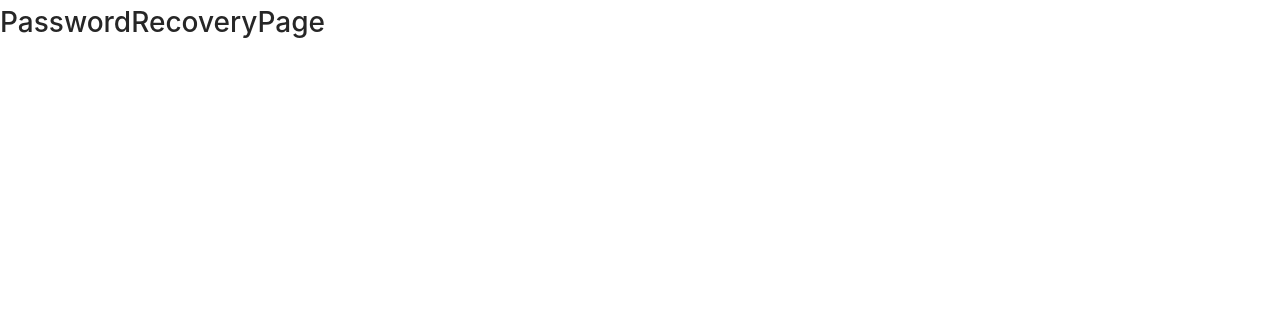
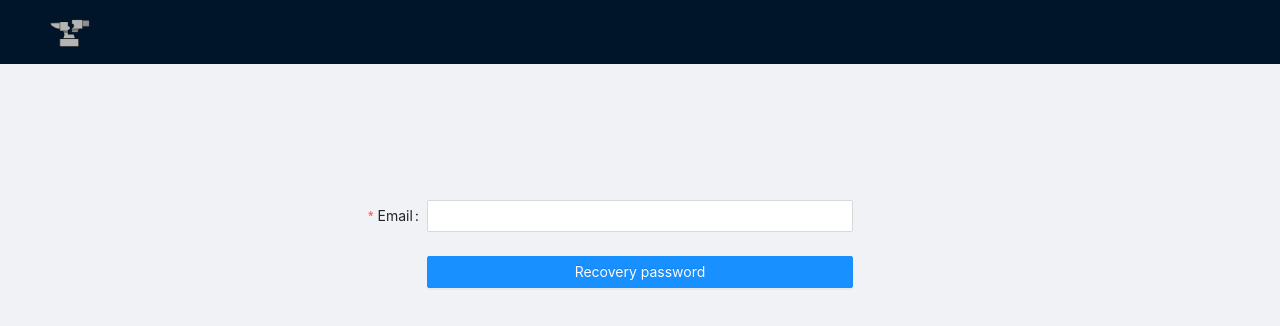
Before and after one commit to wolmeister/bigorna, a React (Vite) app in the folder web/: page /password-recovery in a window 1280 px wide. Shown: the top 326 px of the page. Built offline with nearby package versions, Linux system fonts and the light colour scheme.

Commit message:
Password recovery

```diff
--- a/web/src/modules/auth/pages/PasswordRecoveryPage.tsx
+++ b/web/src/modules/auth/pages/PasswordRecoveryPage.tsx
@@ -1,3 +1,99 @@
+import { ReactNode, useState } from 'react';
+import { Form, Input, Button, Layout, Menu } from 'antd';
+import './styles.css';
+import { Content, Header } from 'antd/lib/layout/layout';
+import { useNavigate } from 'react-router-dom';
+import { userService } from './userService';
+
+import { notification } from 'antd';
+import { LoadingOutlined, WarningTwoTone, ExclamationCircleTwoTone } from '@ant-design/icons';
+
+const antIcon = <LoadingOutlined style={{ fontSize: 25 }} spin />;
+
 export function PasswordRecoveryPage() {
-  return <h1>PasswordRecoveryPage</h1>;
+  const navigate = useNavigate(); //
+  const [isOnRequest, setisOnRequest] = useState(false);
+
+  const openNotification = (placement: any, message: string, icon: ReactNode) => {
+    notification.info({
+      message,
+      description: '',
+      placement,
+      duration: 2,
+      icon: icon,
+    });
+  };
+
+  const onFinish = async (values: any) => {
+    setisOnRequest(true);
+    try {
+      const userInfos = await new userService().passwordRecovery(values.email);
+      openNotification(
+        'bottomRight',
+        'An email has been sent to your account with a new password',
+        <ExclamationCircleTwoTone twoToneColor="#0000ff " />
+      );
+      console.log(userInfos);
+    } catch (error) {
+      openNotification(
+        'bottomRight',
+        'There is not even an account linked to this email',
+        <WarningTwoTone twoToneColor="#FF0000" />
+      );
+    }
+    setisOnRequest(false);
+    console.log('Success:', values);
+  };
+
+  const onFinishFailed = (errorInfo: any) => {
+    console.log('Failed:', errorInfo);
+  };
+
+  return (
+    <Layout style={{ height: '100%' }}>
+      <Header style={{ position: 'fixed', zIndex: 1, width: '100%' }}>
+        <div className="logo">
+          <a href="/">
+            <img width={40} src="/favicon.png" />
+          </a>
+        </div>
+        <Menu theme="dark" mode="horizontal"></Menu>
+      </Header>
+      <Content className="site-layout" style={{ padding: '0 0px', marginTop: 200 }}>
+        <Form
+          className="login_form"
+          name="login_form"
+          labelCol={{ span: 8 }}
+          wrapperCol={{ span: 8 }}
+          initialValues={{ remember: true }}
+          onFinish={onFinish}
+          onFinishFailed={onFinishFailed}
+          autoComplete="off"
+        >
+          <Form.Item
+            label="Email"
+            name="email"
+            rules={[
+              { required: true, message: 'Please input your email!' },
+              { type: 'email', message: 'Please input a valid email!' },
+            ]}
+          >
+            <Input disabled={isOnRequest} />
+          </Form.Item>
+
+          <Form.Item wrapperCol={{ offset: 8, span: 8 }}>
+            <Button
+              type="primary"
+              htmlType="submit"
+              disabled={isOnRequest}
+              block
+              loading={isOnRequest}
+            >
+              Recovery password
+            </Button>
+          </Form.Item>
+        </Form>
+      </Content>
+    </Layout>
+  );
 }
--- a/web/src/modules/auth/pages/SignInPage.tsx
+++ b/web/src/modules/auth/pages/SignInPage.tsx
@@ -6,7 +6,7 @@ import { useNavigate } from 'react-router-dom';
 import { userService } from './userService';
 
 import { notification } from 'antd';
-import { LoadingOutlined, WarningOutlined } from '@ant-design/icons';
+import { AlignRightOutlined, LoadingOutlined, WarningOutlined } from '@ant-design/icons';
 
 const antIcon = <LoadingOutlined style={{ fontSize: 25 }} spin />;
 
@@ -103,21 +103,16 @@ export function SignInPage() {
             <Input.Password disabled={isOnRequest} />
           </Form.Item>
 
-          <Form.Item wrapperCol={{ offset: 8, span: 16 }}>
-            <Checkbox>Remember me</Checkbox>
-            <Button type="link" onClick={onForgetPassword}>
-              Forget password?
-            </Button>
-          </Form.Item>
-
-          <Form.Item wrapperCol={{ offset: 8, span: 16 }}>
-            <Button type="primary" htmlType="submit" disabled={isOnRequest}>
+          <Form.Item wrapperCol={{ offset: 8, span: 8 }}>
+            <Button type="primary" htmlType="submit" loading={isOnRequest}>
               Login
             </Button>
             <Button type="link" onClick={onRegister}>
               Sign Up
             </Button>
-            {isOnRequest ? <Spin style={{ marginLeft: 5 }} indicator={antIcon} /> : ''}
+            <Button type="link" onClick={onForgetPassword} style={{ marginLeft: 163 }}>
+              Forget password?
+            </Button>
           </Form.Item>
         </Form>
       </Content>
--- a/web/src/modules/auth/pages/SignUpPage.tsx
+++ b/web/src/modules/auth/pages/SignUpPage.tsx
@@ -115,10 +115,9 @@ export function SignUpPage() {
           </Form.Item>
 
           <Form.Item wrapperCol={{ offset: 8, span: 16 }}>
-            <Button type="primary" htmlType="submit" disabled={isOnRequest}>
+            <Button type="primary" htmlType="submit" loading={isOnRequest}>
               Register
             </Button>
-            {isOnRequest ? <Spin style={{ marginLeft: 5 }} indicator={antIcon} /> : ''}
           </Form.Item>
         </Form>
       </Content>
--- a/web/src/modules/auth/pages/userService.ts
+++ b/web/src/modules/auth/pages/userService.ts
@@ -32,6 +32,14 @@ type LoginResponse = {
   };
 };
 
+type PasswordRecoveryData = {
+  email: string;
+};
+
+type PasswordRecoveryResponse = {
+  status: string;
+};
+
 export class userService {
   public login(email: string, password: string) {
     var url = '/api/auth';
@@ -52,7 +60,15 @@ export class userService {
     return new httpClient().post<RegisterData, RegisterResponse>(url, o);
   }
 
-  //Simulate request delay
+  public passwordRecovery(email: string) {
+    var url = '/api/users/passwordRecovery';
+    const o = {
+      email,
+    };
+    return new httpClient().post<PasswordRecoveryData, PasswordRecoveryResponse>(url, o);
+  }
+
+  //Simulate request delay, currently this is not used for anything
   public delay(ms: number) {
     return new Promise(resolve => setTimeout(resolve, ms));
   }
```
Also changed, not shown: 1 other file (tests, documents, lock files or other folders).
